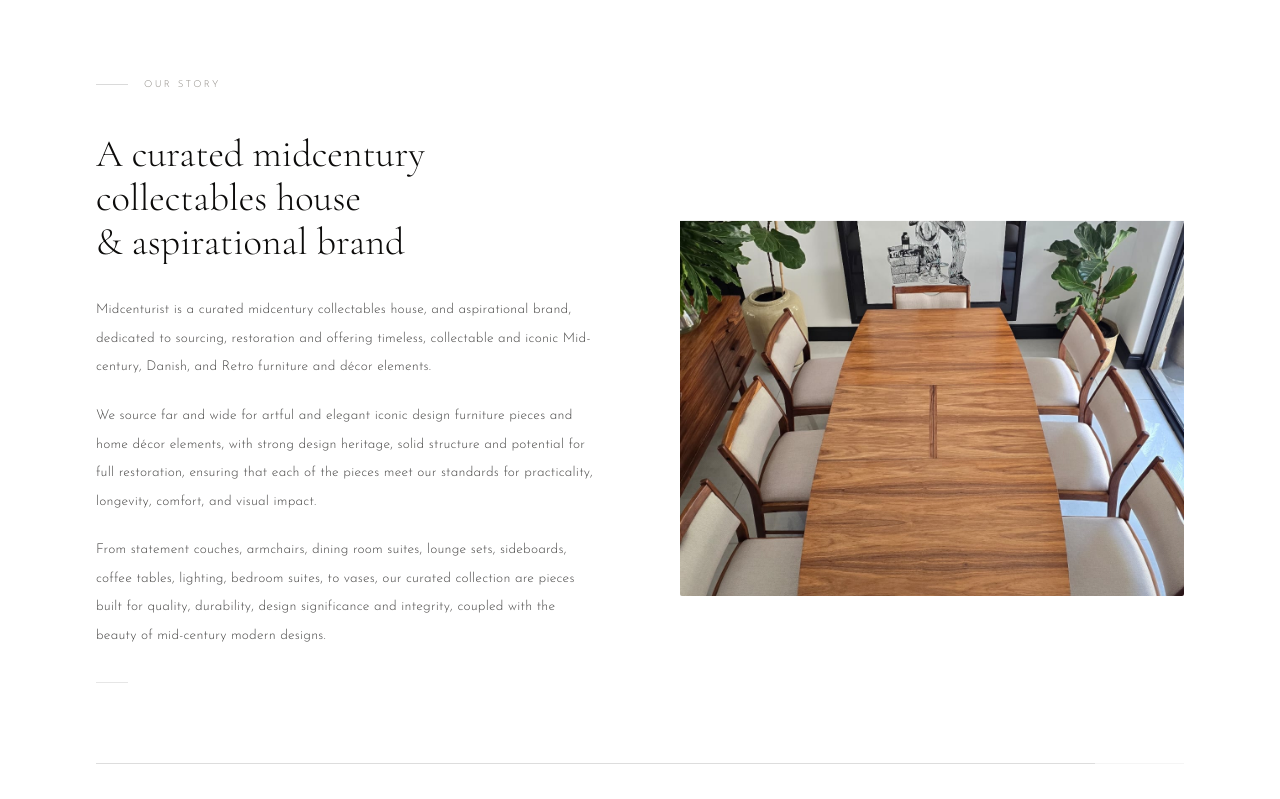
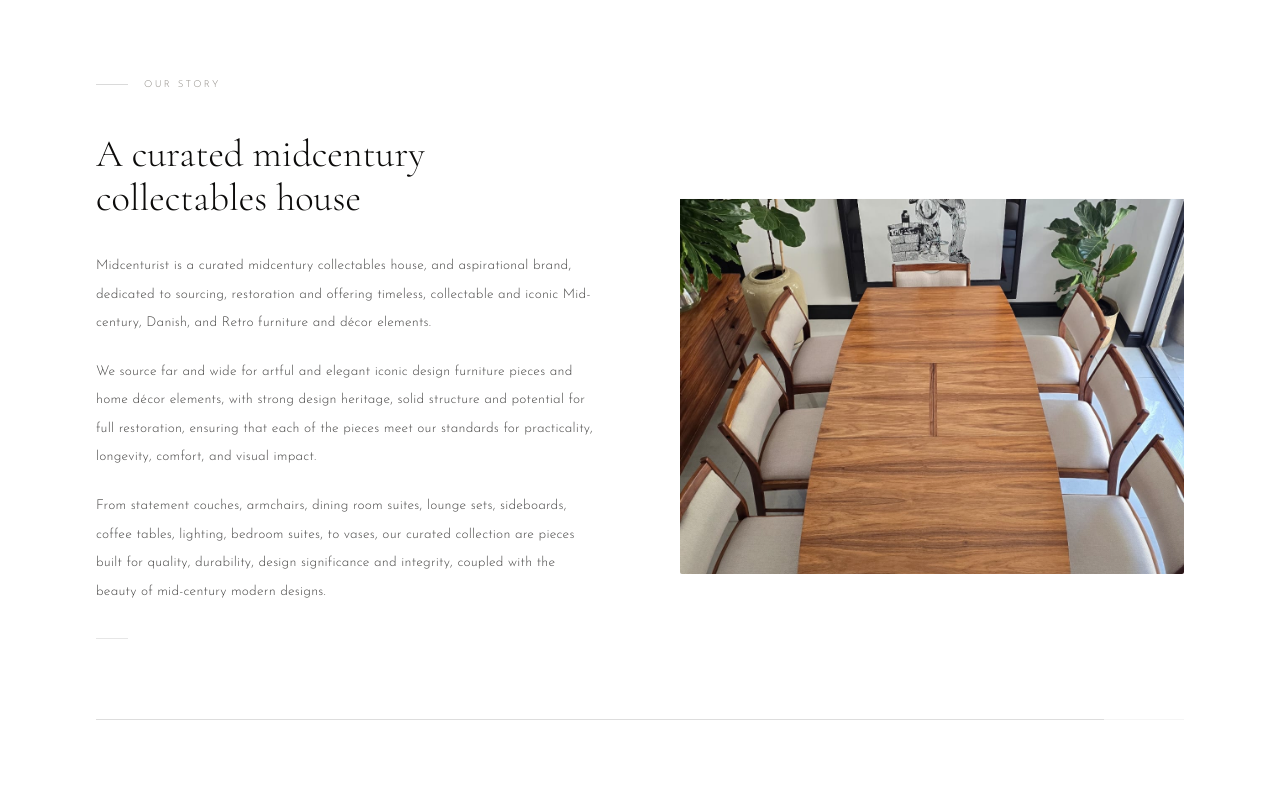
Before and after one commit to nostalgic-code/midcenturist-official, a Next.js app in the folder app/: page /about in a window 1280 px wide. Shown: the part 740-1539 px from the top of the page. Built offline with nearby package versions, Linux system fonts and the light colour scheme; no server answers.

Commit message:
Remove '& aspirational brand' from Our Story heading

```diff
--- a/app/src/components/AboutStory.tsx
+++ b/app/src/components/AboutStory.tsx
@@ -28,7 +28,7 @@
 const SECTIONS = [
   {
     label: 'Our Story',
-    title: 'A curated midcentury collectables house\n& aspirational brand',
+    title: 'A curated midcentury\ncollectables house',
     body: [
       'Midcenturist is a curated midcentury collectables house, and aspirational brand, dedicated to sourcing, restoration and offering timeless, collectable and iconic Mid-century, Danish, and Retro furniture and décor elements.',
       'We source far and wide for artful and elegant iconic design furniture pieces and home décor elements, with strong design heritage, solid structure and potential for full restoration, ensuring that each of the pieces meet our standards for practicality, longevity, comfort, and visual impact.',
```
